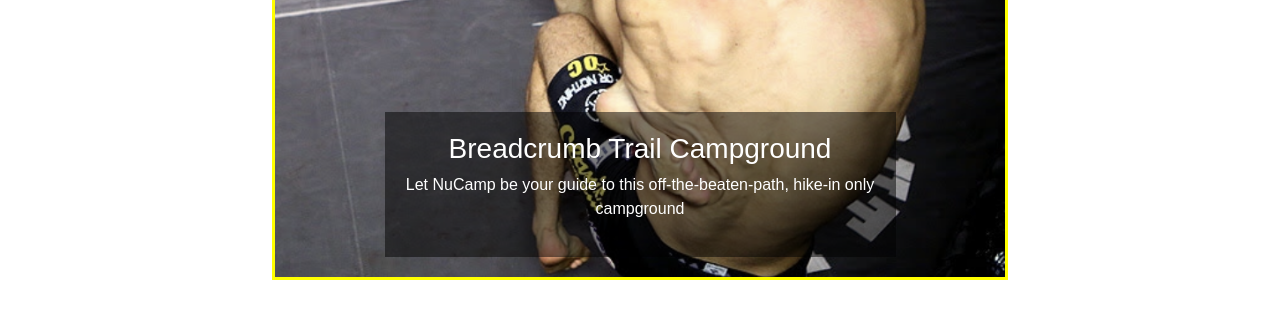
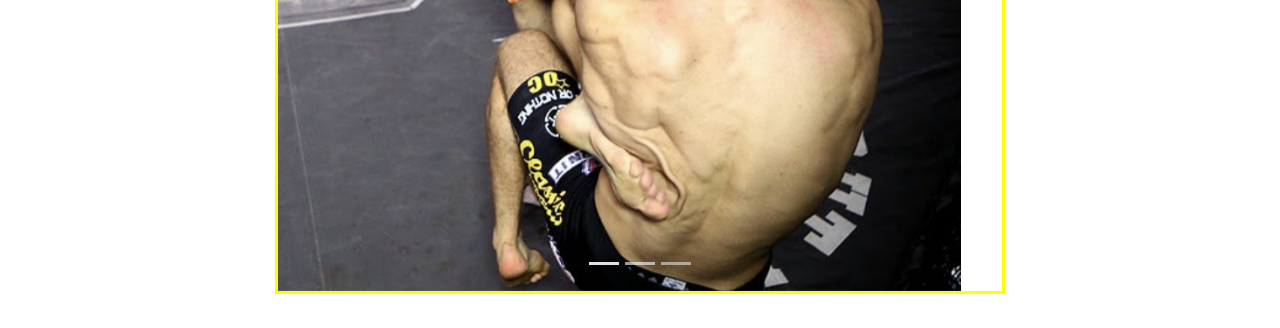
Before and after one commit to druxdev/LeroyThaiBoxing, a website: page index.html in a window 1280 px wide. Shown: the part 930-1258 px from the top of the page. Drawn offline with nearby package versions, Linux system fonts and the light colour scheme; a web font is replaced by a local one.

Commit message:
bootstrap update

```diff
--- a/css/styles.css
+++ b/css/styles.css
@@ -39,6 +39,7 @@
     color: black;
     margin: 0 50px 0 50px;
 }
+
 
 a:hover {
     color: crimson;
--- a/index.html
+++ b/index.html
@@ -88,40 +88,31 @@
     <div class="container">
         <div class="row row-content">
             <div class="col-md-8 mx-auto">
-                <div id="homeCarousel" class="carousel slide" data-ride="carousel">
+                <div id="fightCarousel" class="carousel slide" data-ride="carousel">
                     <ol class="carousel-indicators">
-                        <li data-target="#homeCarousel" data-slide-to="0" class="active"></li>
-                        <li data-target="#homeCarousel" data-slide-to="1"></li>
-                        <li data-target="#homeCarousel" data-slide-to="2"></li>
+                        <li data-target="#fightCarousel" data-slide-to="0" class="active"></li>
+                        <li data-target="#fightCarousel" data-slide-to="1"></li>
+                        <li data-target="#fightCarousel" data-slide-to="2"></li>
                     </ol>
                     <div class="carousel-inner">
                         <div class="carousel-item active">
-                            <img class="d-block w-100" src="img/ribkick.png" alt="breadcrumb trail campground">
-                            <div class="carousel-caption">
-                                <h3>Breadcrumb Trail Campground</h3>
-                                <p class="d-none d-sm-block">Let NuCamp be your guide to this off-the-beaten-path, hike-in only campground</p>
-                            </div>
+                            <img class="d-block w-100" src="img/ribkick.png" alt="">
+
                         </div>
                         <div class="carousel-item">
                             <img class="d-block w-100" src="img/groundandpound.jpeg" alt="react lake campground">
-                            <div class="carousel-caption">
-                                <h3>React Lake Campground</h3>
-                                <p class="d-none d-sm-block">Nestled in the foothills of the Chrome Mountains, this campground on the shores of the pristine React Lake is a favorite for fly fishers.</p>
-                            </div>
+
                         </div>
                         <div class="carousel-item">
                             <img class="d-block w-100" src="img/kickpads.jpeg" alt="chrome river campground">
-                            <div class="carousel-caption">
-                                <h3>Chrome River Campground</h3>
-                                <p class="d-none d-sm-block">Spend a few sunny days and starry nights beneath a canopy of old-growth firs at this enchanting spot by the Chrome River.</p>
-                            </div>
+
                         </div>
                     </div>
-                    <a class="carousel-control-prev" href="#homeCarousel" role="button" data-slide="prev">
+                    <a class="carousel-control-prev" href="#fightCarousel" role="button" data-slide="prev">
                         <span class="carousel-control-prev-icon"></span>
                         <span class="sr-only">Previous</span>
                     </a>
-                    <a class="carousel-control-next" href="#homeCarousel" role="button" data-slide="next">
+                    <a class="carousel-control-next" href="#fightCarousel" role="button" data-slide="next">
                         <span class="carousel-control-next-icon"></span>
                         <span class="sr-only">Next</span>
                     </a>
--- a/package.json
+++ b/package.json
@@ -14,7 +14,7 @@
     "lite-server": "^2.6.1"
   },
   "dependencies": {
-    "bootstrap": "^5.0.0",
+    "bootstrap": "^4.5.2",
     "font-awesome": "^4.7.0",
     "jquery": "^3.5.1",
     "popper.js": "^1.16.1"
```
Also changed, not shown: 1 other file.
